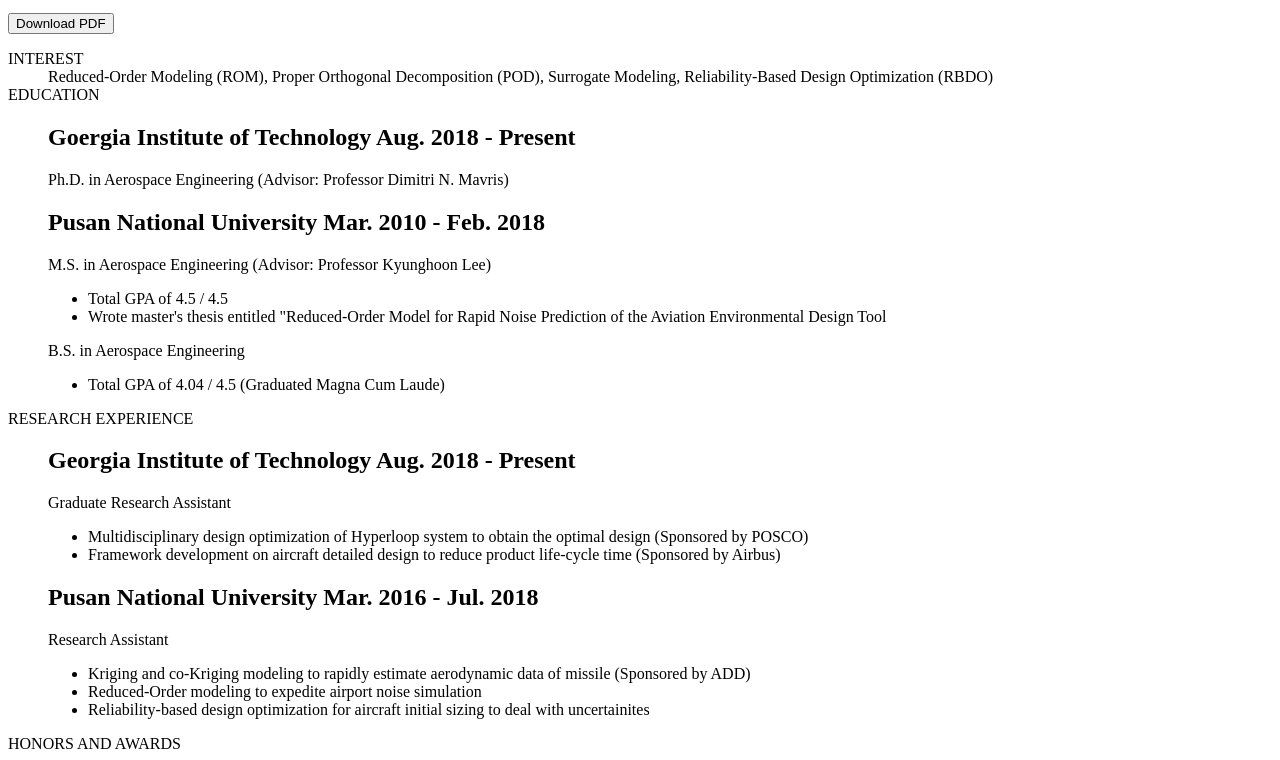
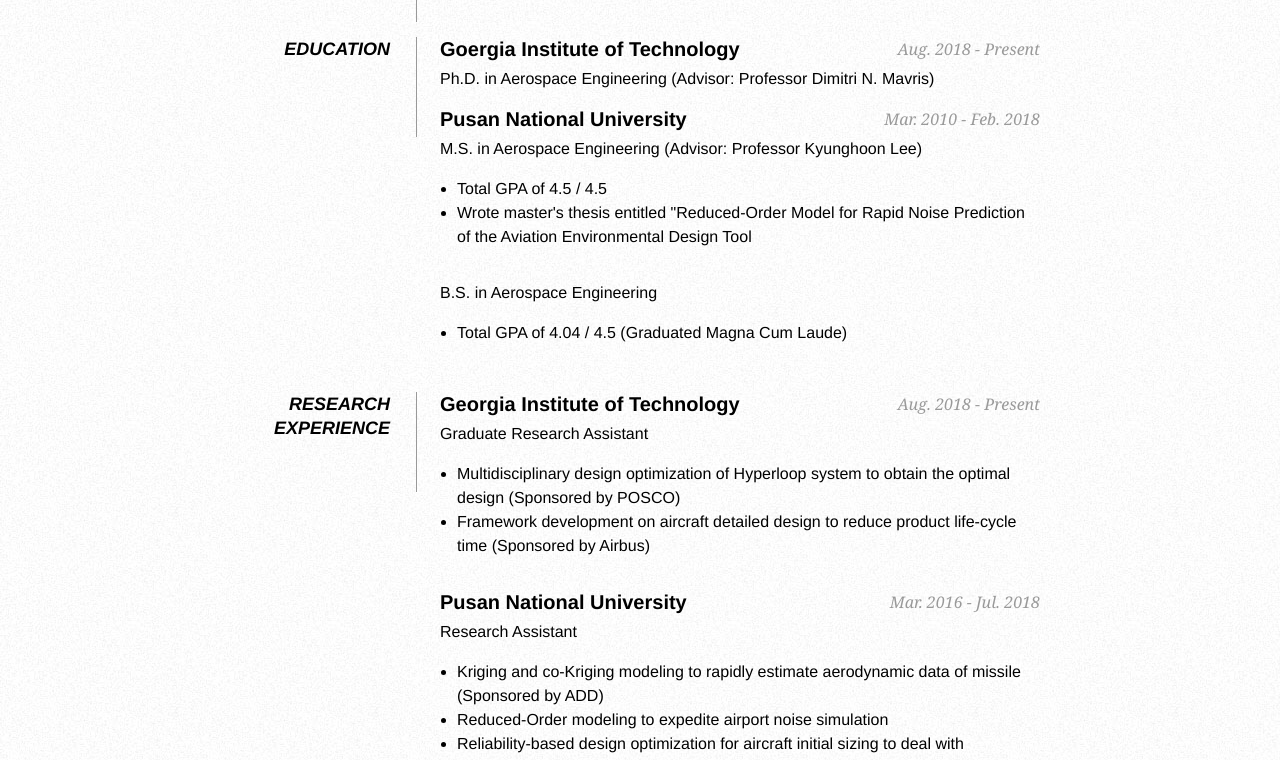
Before and after one commit to WisdomKim/wisdomkim.github.io, a plain HTML site: page resume2/index.html in a window 1280 px wide. Shown: the part 329-1089 px from the top of the page. Drawn offline with nearby package versions, Linux system fonts and the light colour scheme.

Commit message:
update website

```diff
--- a/resume2/index.html
+++ b/resume2/index.html
@@ -7,7 +7,7 @@
      <meta http-equiv="Content-Type" content="text/html; charset=utf-8"/>
 
      <title>Seulki's Resume</title>
-     <link type='stylesheet' rel='/style.css' />
+     <link href='style.css' rel='stylesheet' />
 </head>
 
 <body>
```
